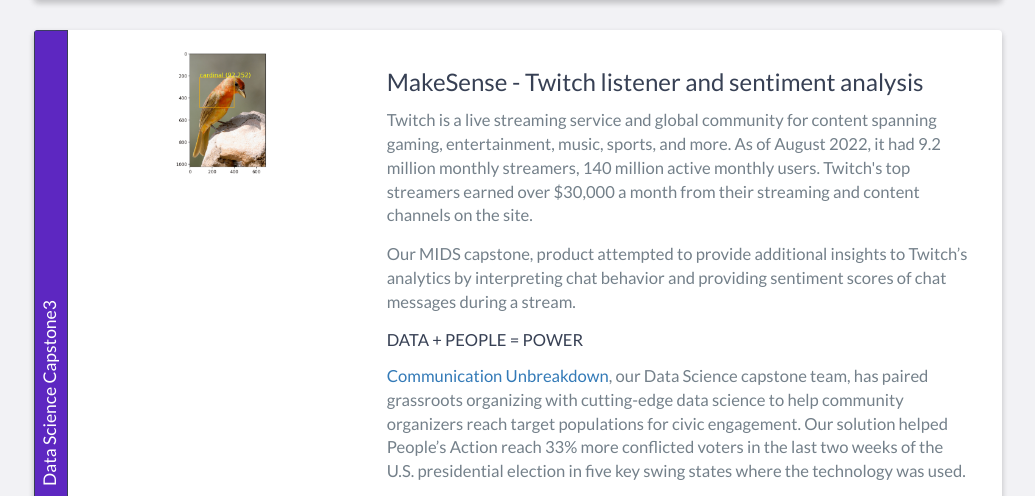
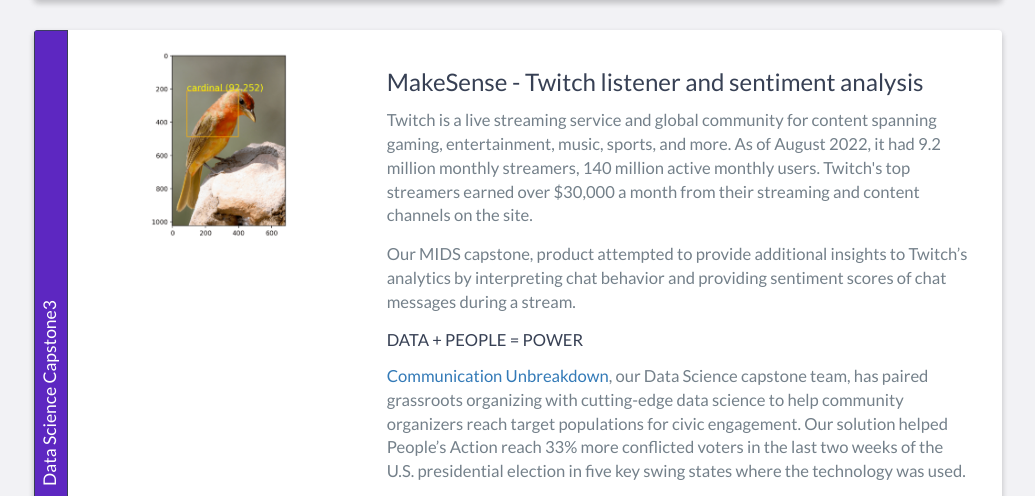
Before and after one commit to vbeohar/vbeohar.github.io, a website: page index.html in a window 1280 px wide. Shown: the part 2493-2989 px from the top of the page, without its empty margins (122-1157 px from the left). Drawn offline with nearby package versions, Linux system fonts and the light colour scheme.

```diff
--- a/index.html
+++ b/index.html
@@ -508,7 +508,7 @@
                             <img class="round-img" src="images/makesense-min.png" />
                         </div> -->
                         <div class="col-sm-4 project-image">
-                            <img src="images/icons/yolov4.png" width="40%" height="40%"/>
+                            <img src="images/icons/yolov4.png" width="60%" height="60%"/>
                         </div>
 
                         <!-- End .project-image -->
```
